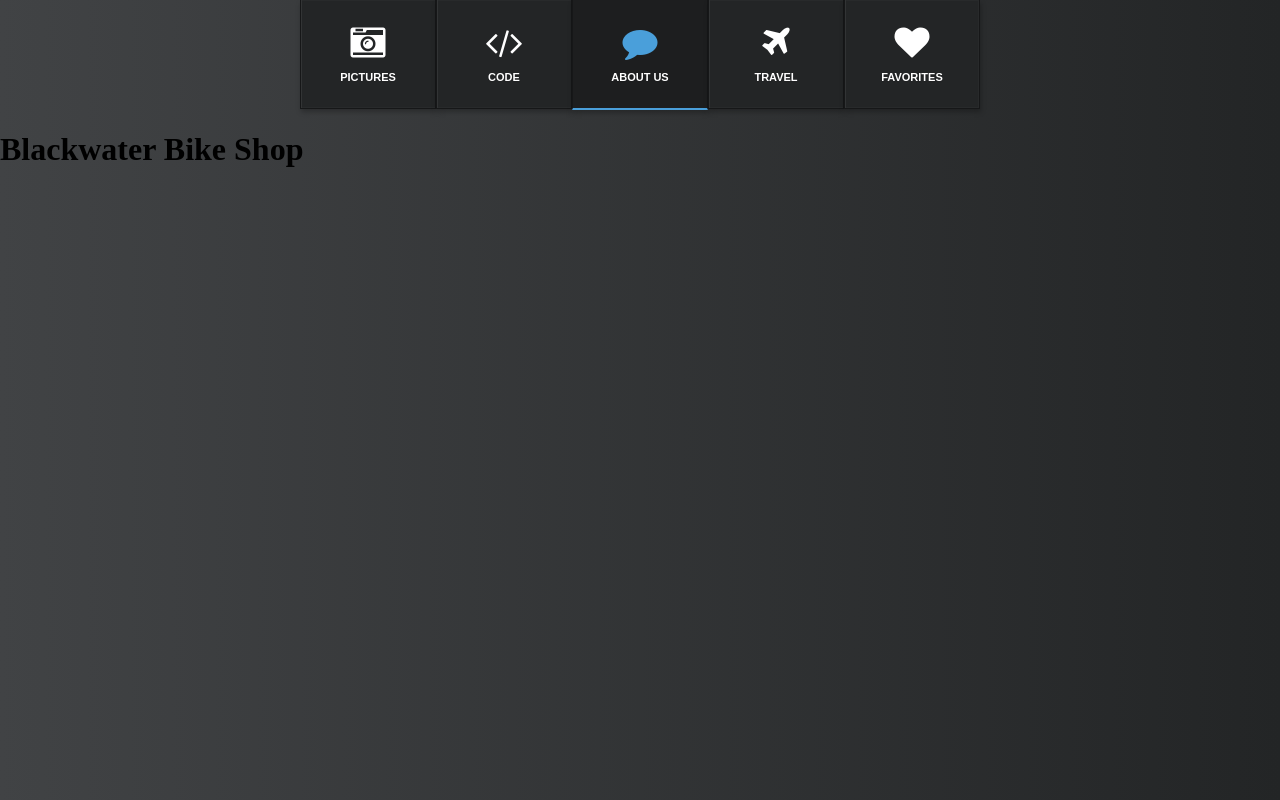
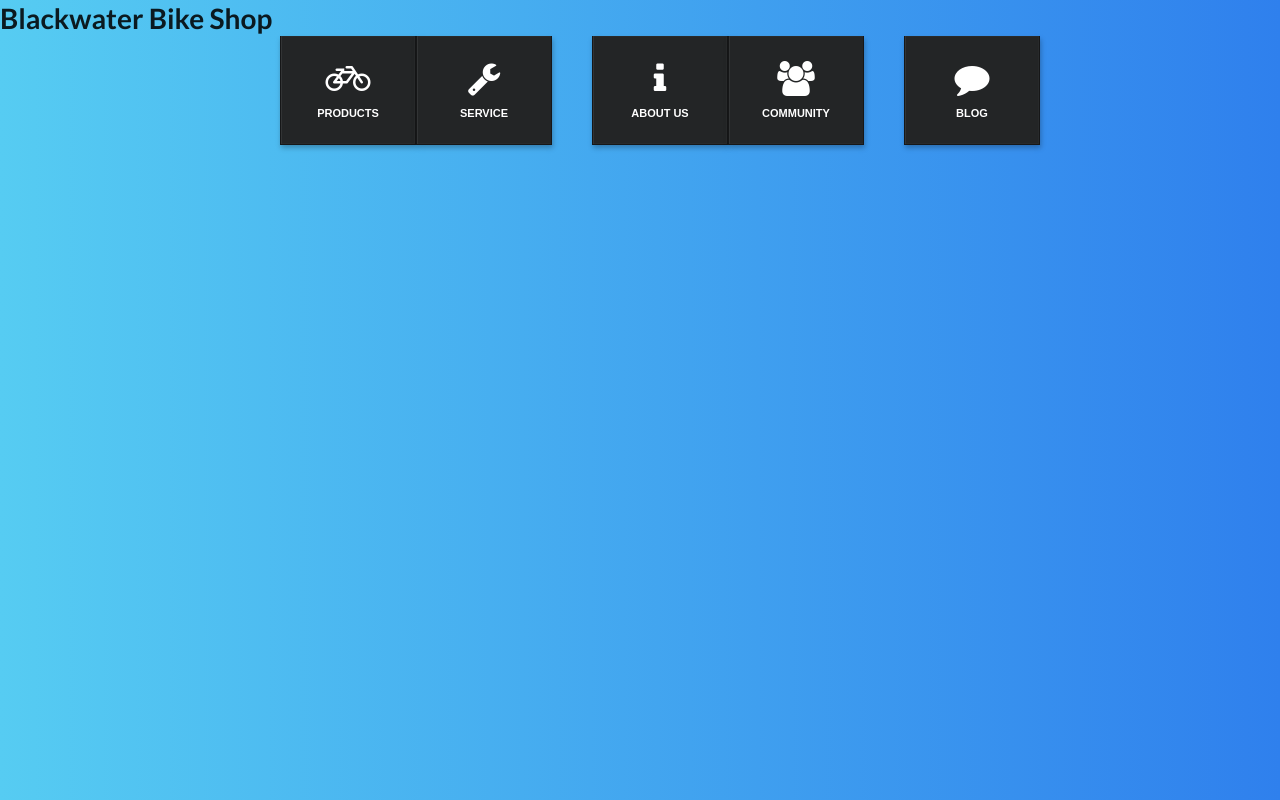
Before and after one commit to cldeaton/BWBS, a web app: file blackwaterbs.html in a window 1280 px wide. Run offline with its HTML, style and script files only (its server is not run), Linux system fonts and the light colour scheme; some libraries are stand-ins or nearby versions.

Commit message:
cdn added

```diff
--- a/blackwaterbs.html
+++ b/blackwaterbs.html
@@ -2,32 +2,68 @@
 <html>
   <head>
     <meta charset="utf-8">
+    <meta http-equiv="X-UA-Compatible" content="IE=edge">
+    <meta name="viewport" content="width=device-width, initial-scale=1">
     <title>Blackwater Bike Shop: Lynchburg, VA's Premier Bicycle Shop</title>
     <link rel="stylesheet" type="text/css" href="stylesheets/blackwaterbs.css"/>
     <link rel="stylesheet" type="text/css" href="stylesheets/navigation-dark.css" />
-    <meta http-equiv="X-UA-Compatible" content="IE=edge">
-    <meta name="viewport" content="width=device-width, initial-scale=1">
-    <link rel="stylesheet" href="assets/demo.css">
-    <link rel="stylesheet" href="assets/navigation-dark.css">
-    <link rel="stylesheet" href="assets/slicknav/slicknav.min.css">
     <link rel="stylesheet" href="http://maxcdn.bootstrapcdn.com/font-awesome/4.2.0/css/font-awesome.min.css">
+    <link rel="stylesheet" href="https://cdn.jsdelivr.net/semantic-ui/2.2.13/semantic.min.css">
+    <script src="https://cdn.jsdelivr.net/semantic-ui/2.2.13/semantic.min.js"></script>
+    <script src="nav.js"></script>
+
+
   </head>
   <body class="body">
 <div class="header">
-  <div class="logo"></div>
+  <div>
+      <div class="logo"><h1>Blackwater Bike Shop</h1></div>
+  </div>
+
   <div class="nav-bar">
       <nav class="menu-navigation-dark">
-          <a href="#"><i class="fa fa-camera-retro"></i><span>Pictures</span></a>
-          <a href="#"><i class="fa fa-code"></i><span>Code</span></a>
-          <a href="#" class="selected"><i class="fa fa-comment"></i><span>About Us</span></a>
-          <a href="#"><i class="fa fa-plane"></i><span>Travel</span></a>
-          <a href="#"><i class="fa fa-heart"></i><span>Favorites</span></a>
+        <div>
+          <ul class="">
+            <li class="products">
+              <a href="#"><i class="fa fa-bicycle fa-inverse"></i><span>Products</span></a>
+            </li>
+            <li class="service">
+              <a href="#"><i class="fa fa-wrench fa-inverse"></i><span>Service</span></a>
+              <ul>
+                <li>Repairs</li>
+                <li>Service Intervals</li>
+                <li>Custom Wheels</li>
+                <li>Bike Fitting</li>
+                <li>Professional Instruction</li>
+              </ul>
+            </li>
+            <li class="about-us">
+              <a href="#" class=""><i class="fa fa-info fa-inverse"></i><span>About Us</span></a>
+            </li>
+            <li class="community">
+              <a href="#"><i class="fa fa-users fa-inverse"></i><span>Community</span></a>
+              <ul>
+                <li>Strave</li>
+                <li>Local Rides</li>
+                <li>Race Team</li>
+                <li>Local Trails</li>
+                <li>Weather</li>
+              </ul>
+            </li>
+            <li class="blog">
+              <a href="#"><i class="fa fa-comment fa-inverse"></i><span>Blog</span></a>
+            </li>
+          </ul>
+        </div>
       </nav>
+  </div>
 
-<h1>Blackwater Bike Shop</h1>
+  <div>
 
   </div>
 </div>
+
+
 
 
 
--- a/stylesheets/blackwaterbs.css
+++ b/stylesheets/blackwaterbs.css
@@ -1,7 +1,14 @@
 .body {
-	background: #232526;  /* fallback for old browsers */
-background: -webkit-linear-gradient(to right, #414345, #232526);  /* Chrome 10-25, Safari 5.1-6 */
-background: linear-gradient(to right, #414345, #232526); /* W3C, IE 10+/ Edge, Firefox 16+, Chrome 26+, Opera 12+, Safari 7+ */
+	background: #56CCF2;  /* fallback for old browsers */
+background: -webkit-linear-gradient(to left, #2F80ED, #56CCF2);  /* Chrome 10-25, Safari 5.1-6 */
+background: linear-gradient(to left, #2F80ED, #56CCF2); /* W3C, IE 10+/ Edge, Firefox 16+, Chrome 26+, Opera 12+, Safari 7+ */
+
+}
+
+h1 {
+	width: 50%;
+	align: center;
+	margin: auto, 0;
 }
 
 html {
@@ -13,3 +20,7 @@ body {
     background-repeat: no-repeat;
     background-attachment: fixed;
 }
+
+li {
+	display: inline-flex;
+}
```
Also changed, not shown: nav.js (added, +15 -0 lines), package.json (added, +20 -0 lines), app.js (added), 3 other files.
